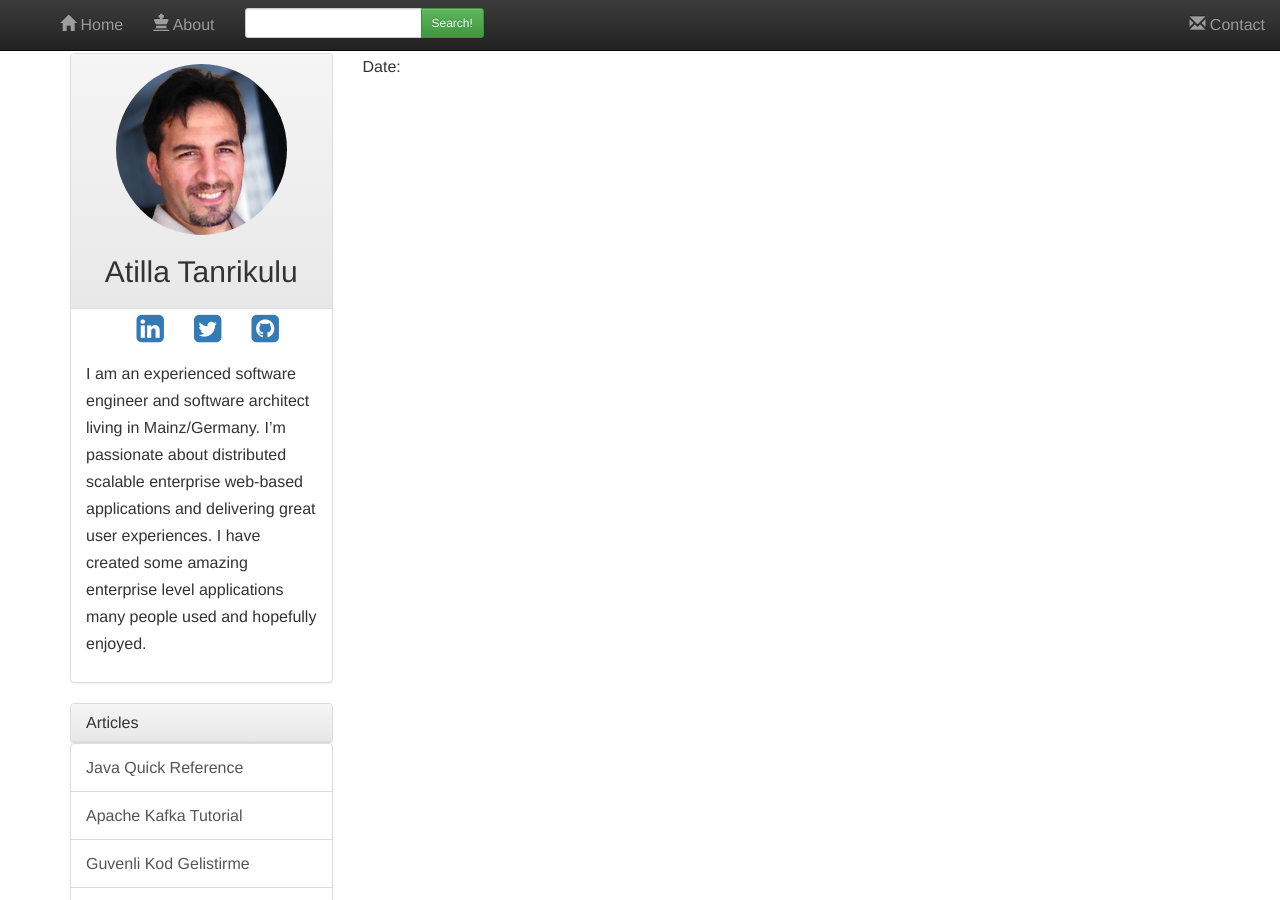
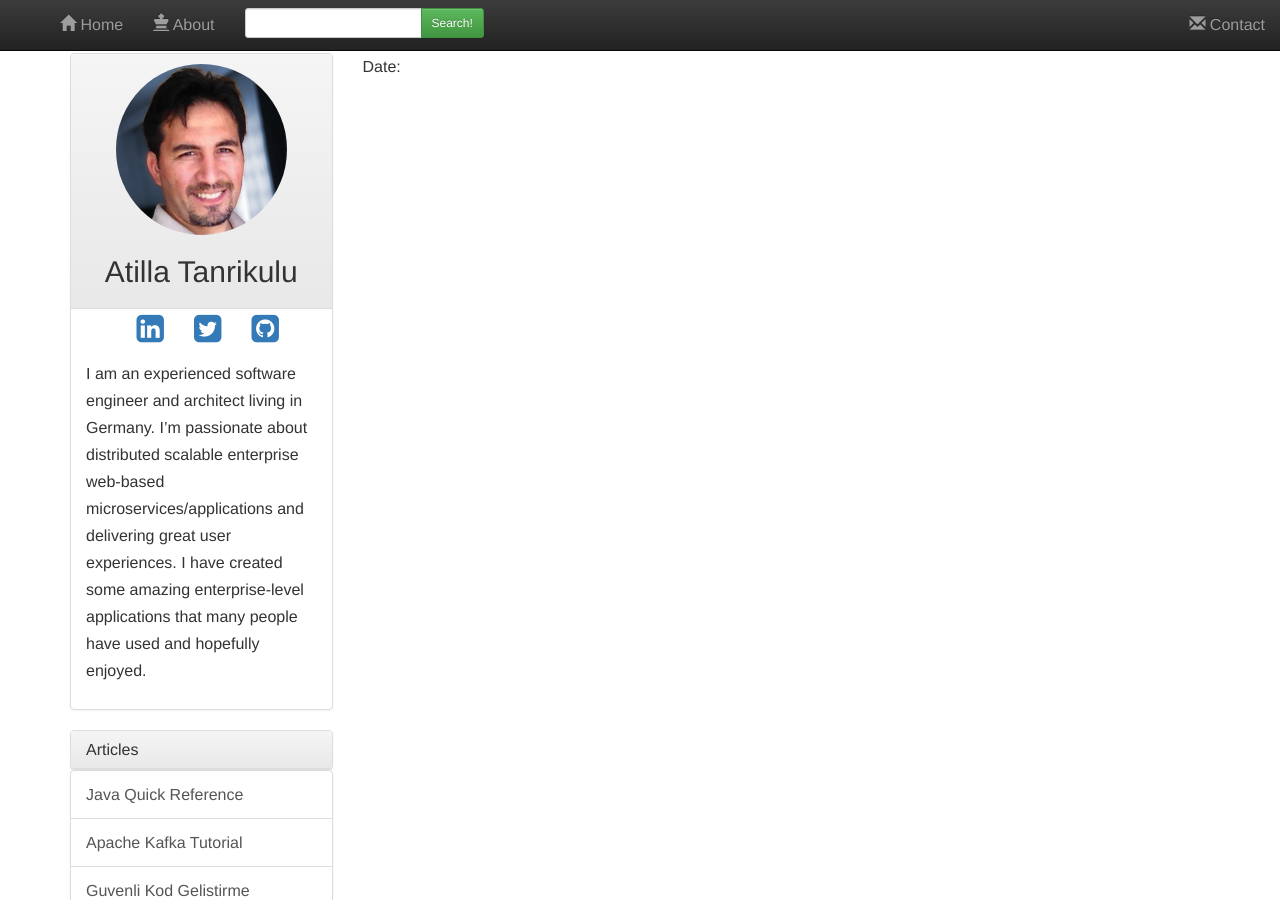
Before and after one commit to atillatan/blog, a Jekyll site: the page built from search.html, in a window 1280 px wide and 900 px high. Built offline with Jekyll 4.4.1, drawn with Linux system fonts in a browser that asks for light colours; nearby versions of some CDN libraries; comment, search, counter and statistics services are not loaded.

Commit message:
updated profile descriptions

```diff
--- a/_includes/panel-profil.html
+++ b/_includes/panel-profil.html
@@ -12,9 +12,9 @@
          <div class="row">
              <div class="col-md-12 ">
                <p>
-                I am an experienced software engineer and software architect living in Mainz/Germany.
-                I’m passionate about distributed scalable enterprise web-based applications and delivering great user experiences.
-                I have created some amazing enterprise level applications many people used and hopefully enjoyed.
+                I am an experienced software engineer and architect living in Germany.
+                I’m passionate about distributed scalable enterprise web-based microservices/applications and delivering great user experiences.
+                I have created some amazing enterprise-level applications that many people have used and hopefully enjoyed.
               </p>
              </div>
 
```
